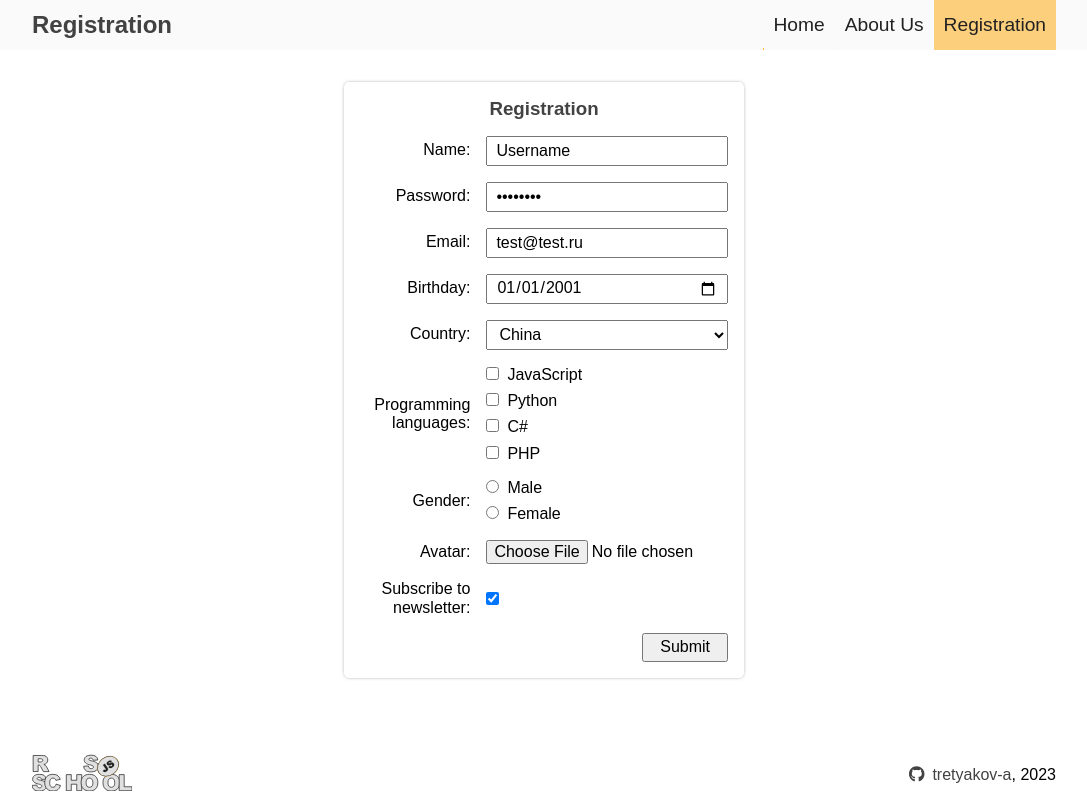
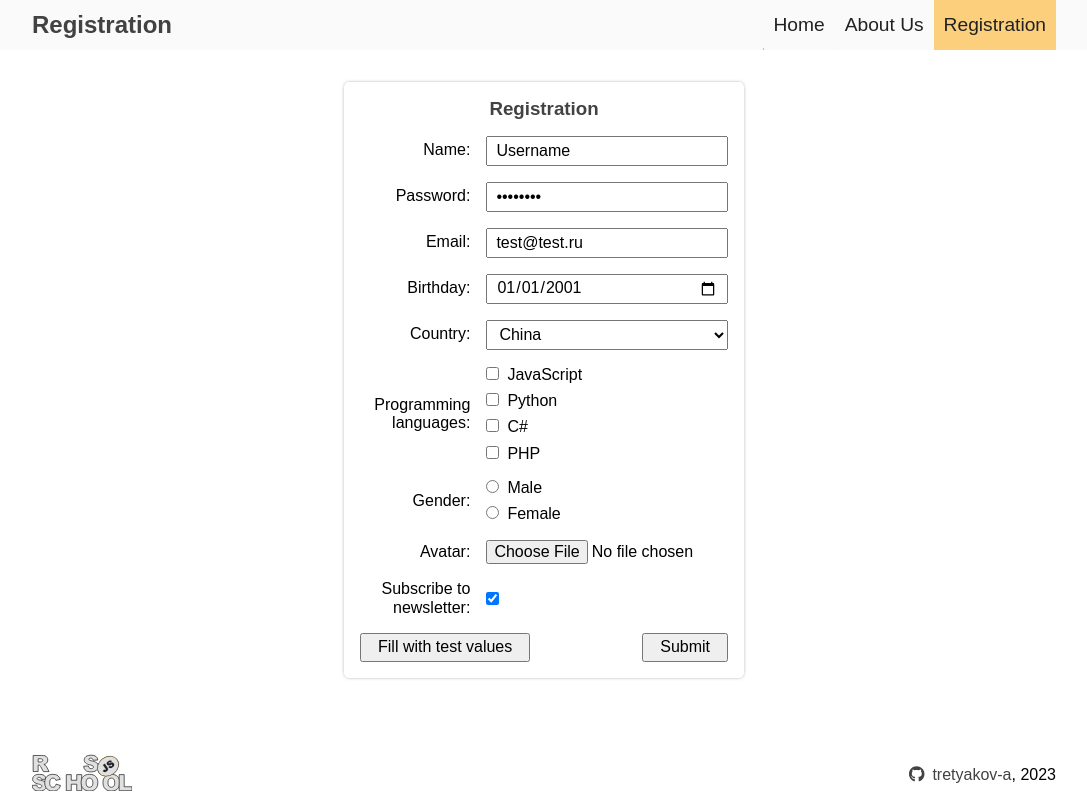
Before and after one commit to tretyakov-a/rs-school-react2023q1, a React (Vite) app: page /registration in a window 1280 px wide. Shown: the whole page, without its empty margins (96-1183 px from the left). Built offline with nearby package versions, Linux system fonts and the light colour scheme.

Commit message:
feat: add form fill button

```diff
--- a/src/components/RegistrationForm/index.tsx
+++ b/src/components/RegistrationForm/index.tsx
@@ -79,15 +79,25 @@ export default class RegistrationForm extends React.Component<
       return;
     }
 
-    // show confirmation modal
-    // if OK, add new card with formData
-    const result = confirm('Are you really want to submit form? (form will be cleared after)');
+    const result = confirm('Are you really want to submit form? (form will be cleared)');
     if (result) {
       for (const entrie of formData.entries()) {
         console.log(entrie);
       }
       this.clearForm();
     }
+  };
+
+  fillFormWithTestValues = () => {
+    this.props.formFields.forEach((field) => {
+      const { inputRef } = field;
+      if (inputRef === undefined) return;
+      if (Array.isArray(inputRef)) {
+        inputRef.forEach((item) => item.setValue(field));
+      } else {
+        inputRef.setValue(field);
+      }
+    });
   };
 
   render() {
@@ -102,9 +112,18 @@ export default class RegistrationForm extends React.Component<
                 <FormField validationResult={errors[field.name]} />
               </FormFieldOptionsContext.Provider>
             ))}
-            <button className="registration-form__button" type="submit">
-              Submit
-            </button>
+            <div className="registration-form__buttons">
+              <button
+                className="registration-form__button"
+                type="button"
+                onClick={this.fillFormWithTestValues}
+              >
+                Fill with test values
+              </button>
+              <button className="registration-form__button" type="submit">
+                Submit
+              </button>
+            </div>
           </form>
         </div>
       </section>
--- a/src/components/RegistrationForm/input-ref.ts
+++ b/src/components/RegistrationForm/input-ref.ts
@@ -1,4 +1,5 @@
 import React from 'react';
+import { FormFieldOption } from '@components/RegistrationForm/form-fields';
 
 export default class InputRef {
   private _ref: React.RefObject<HTMLElement>;
@@ -15,15 +16,25 @@ export default class InputRef {
     return this._ref;
   }
 
-  public clearValue = () => {
+  public setValue = (field?: FormFieldOption) => {
+    const getDefaultValue = (field?: FormFieldOption) =>
+      field && field.defaultValue !== undefined ? field.defaultValue : null;
     const { el } = this;
-    if (el !== null) {
-      if (el instanceof HTMLInputElement) {
-        el.value = '';
-        el.checked = false;
-      } else if (el instanceof HTMLSelectElement) {
-        el.value = '';
+    if (el === null) return;
+    const defaultValue = getDefaultValue(field);
+    if (el instanceof HTMLInputElement) {
+      if (el.type === 'radio' || el.type === 'checkbox') {
+        el.value = field ? field.name : '';
+        el.checked = defaultValue !== null ? Boolean(defaultValue) : false;
+      } else {
+        el.value = defaultValue !== null ? String(defaultValue) : '';
       }
+    } else if (el instanceof HTMLSelectElement) {
+      el.value = defaultValue !== null ? String(defaultValue) : '';
     }
   };
+
+  public clearValue = () => {
+    this.setValue();
+  };
 }
```
